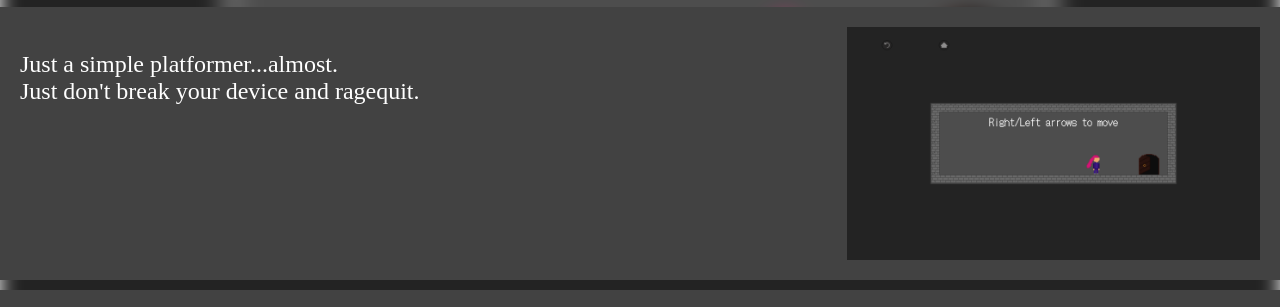
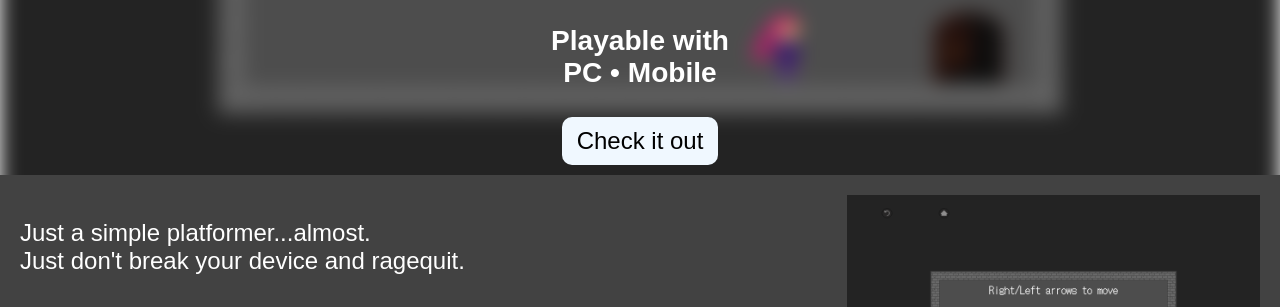
Before and after one commit to KDB-Mix/sPLAT-Website, a plain HTML site: page index.html in a window 1280 px wide. Shown: the part 424-731 px from the top of the page. Drawn offline with Linux system fonts and the light colour scheme; a web font is replaced by a local one.

Commit message:
added a font

```diff
--- a/index.html
+++ b/index.html
@@ -12,6 +12,8 @@
             <h1>sPLAt</h1>
             <h2>Get ready for a headache</h3>
             <img src="src/assets/favicon.svg" alt="Game's logo" />
+            <h3>Playable with<br>PC • Mobile</h3>
+            <a href="https://kdbmix.itch.io/splat">Check it out</a>
         </header>
         <main>
             <div class="seection">
--- a/src/style.css
+++ b/src/style.css
@@ -1,4 +1,10 @@
+@font-face {
+    font-family: "DotGothic16";
+    src: url(Fonts/DotGothic16-Regular.ttf);
+}
+
 body{
+    font-family: "DotGothic16", Arial, Helvetica, sans-serif;
     margin: 0;
     padding: 0;
     color: white;
@@ -23,6 +29,17 @@ header{
 }
 header img{ /*logo*/
     width: 200px;
+}
+header a{
+    padding: 10px 15px;
+    text-decoration: none;
+    background-color: aliceblue;
+    color: black;
+    border-radius: 10px;
+    transition: transform .3s ease-in-out;
+}
+header a:hover{
+    transform: translateY(-15px) scale(1.1);
 }
 .seection{
     display: grid;
```
Also changed, not shown: 1 other file.
